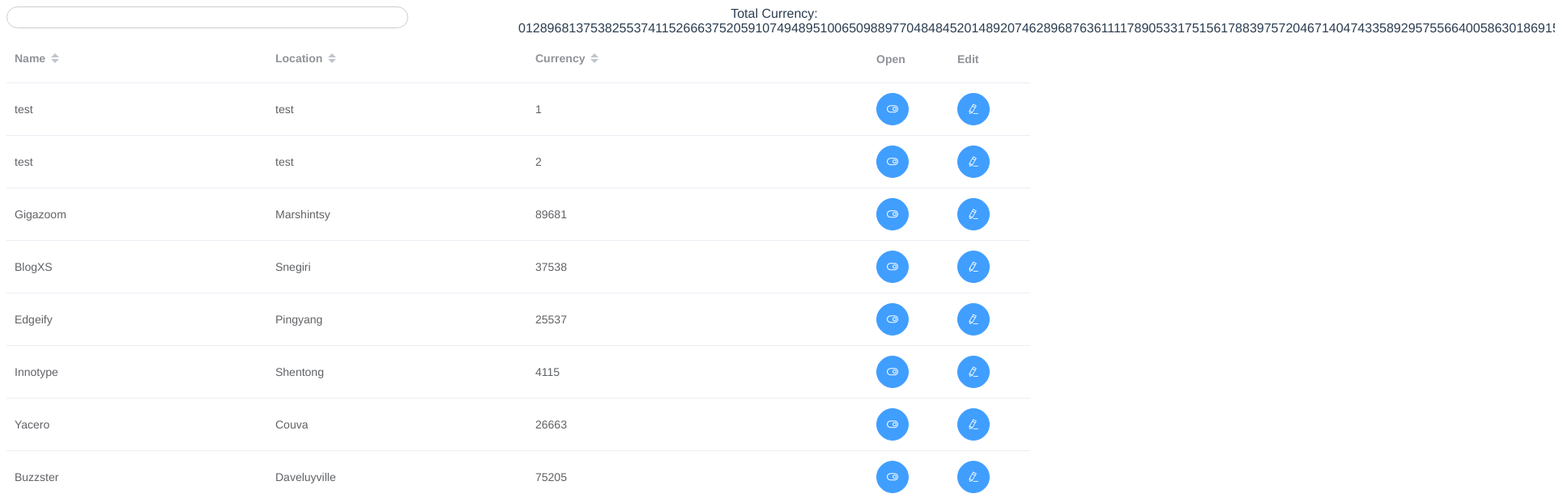
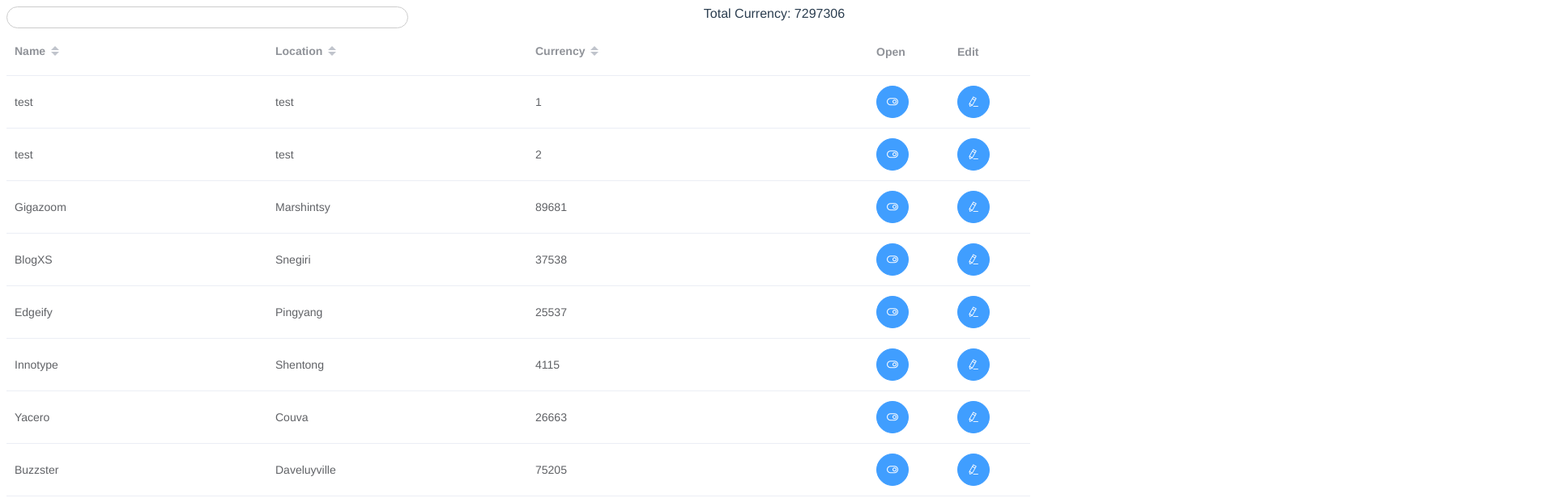
Before and after one commit to KladochnyiVolodymyr/Test-GNS, a Vue app: page / in a window 1280 px wide. Shown: the top 616 px of the page at 81% size, 1920 px wide, since content can reach past the window. Built offline with nearby package versions, Linux system fonts and the light colour scheme; data requests are answered from the project's data file.

Commit message:
fix total currency

```diff
--- a/db.json
+++ b/db.json
@@ -4,13 +4,13 @@
       "id": "17d5653e-ab63-44cb-b1f6-403d9d7c48a0",
       "name": "test",
       "location": "test",
-      "currency": "1"
+      "currency": 1
     },
     {
       "id": "9eee0e4e-d3a7-4a4c-aca8-00077164abf2",
       "name": "test",
       "location": "test",
-      "currency": "2"
+      "currency": 2
     },
     {
       "id": "6d3a7fd5-da98-4fc8-9818-c59ac9b15d36",
--- a/src/components/Table.vue
+++ b/src/components/Table.vue
@@ -129,7 +129,7 @@ export default {
     },
     totalCurrency() {
       return this.filteredTable.reduce(function(sum, current) {
-        return sum + current.currency;
+        return sum + +current.currency;
       }, 0);
     }
   },
@@ -142,6 +142,7 @@ export default {
         this.currentEditing = { ...row };
       } else if (event.label == "") {
         if (!this.$v.$invalid) {
+          this.currentEditing.currency = Number(this.currentEditing.currency);
           this.$store.dispatch("sendData", this.currentEditing);
           this.currentEditing.id = "";
         }
```
